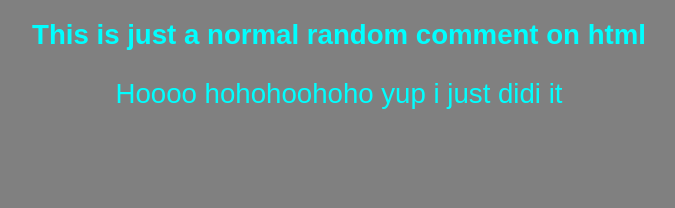
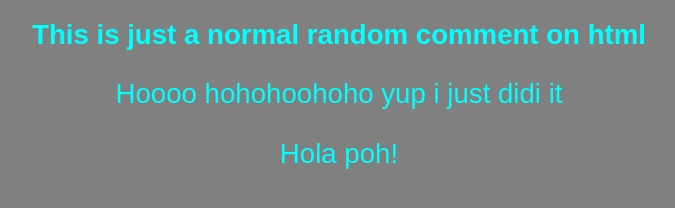
Before and after one commit to s-Woq/git-and-Github-practice, a plain HTML site: page index.html in a window 1280 px wide. Shown: the whole page, without its empty margins (301-976 px from the left). Drawn offline with Linux system fonts and the light colour scheme.

Commit message:
mensaje hola poh

```diff
--- a/index.html
+++ b/index.html
@@ -10,6 +10,7 @@
 <body>
     <h1>This is just a normal random comment on html</h1>
     <p>Hoooo hohohoohoho yup i just didi it</p>
+    <p>Hola poh!</p>
 
 </body>
 </html>
```
